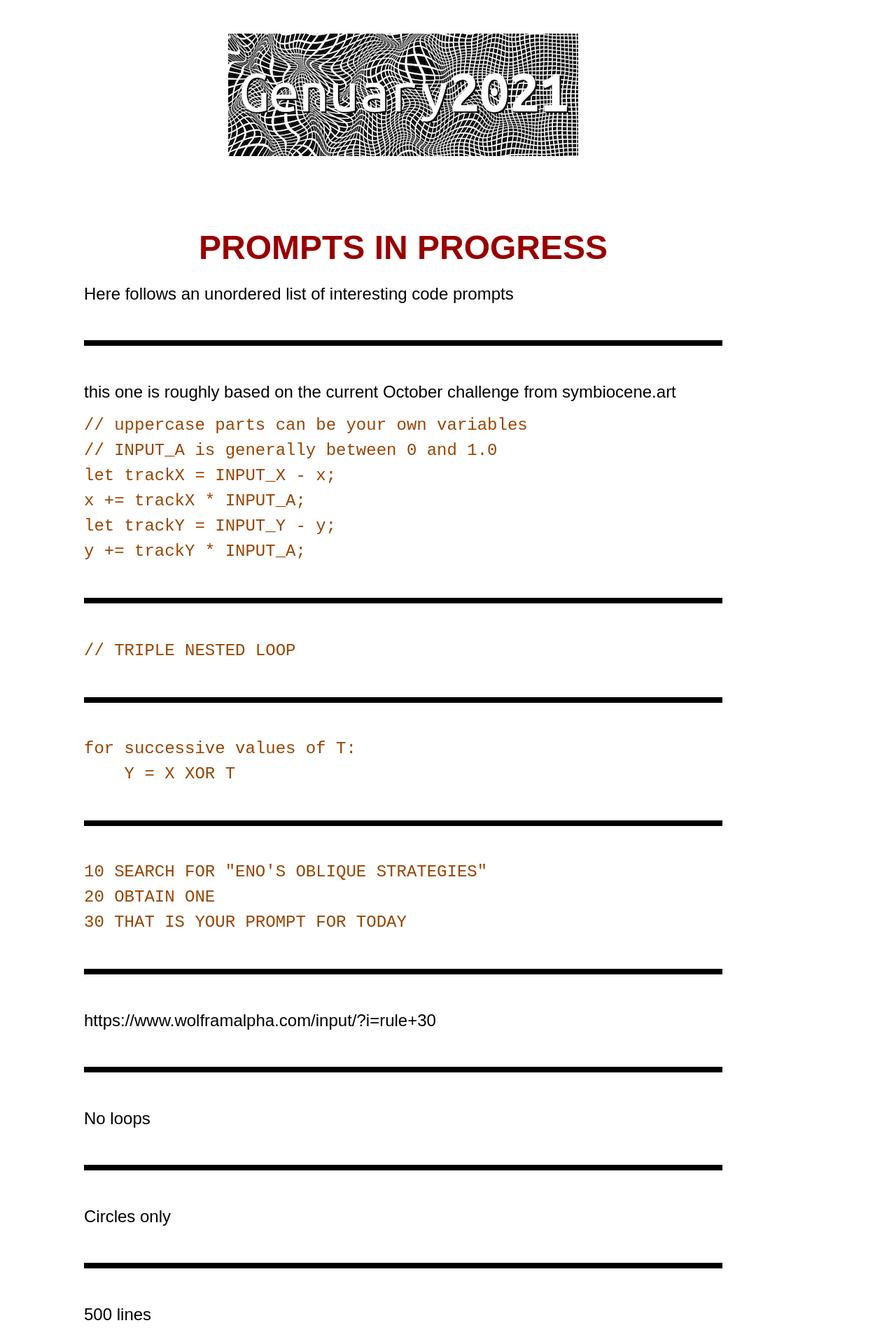
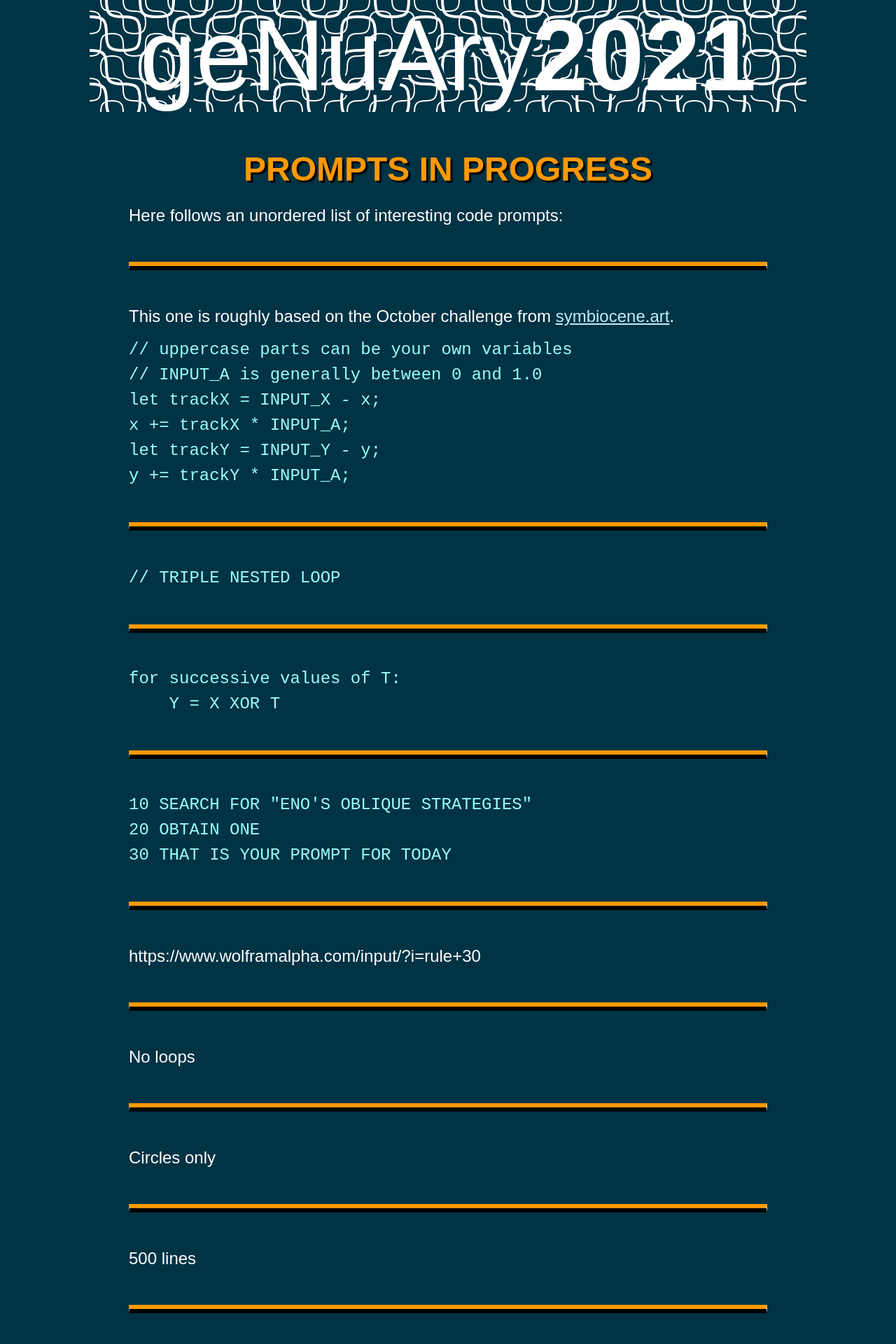
Before and after one commit to genuary2021/genuary2021.github.io, a Jekyll site: the page built from prompts.md, in a window 1280 px wide. Shown: the top 1920 px of the page at 70% size. Built offline with Jekyll 4.4.1, drawn with Linux system fonts in a browser that asks for light colours; our own code applies the rules of GitHub Pages for plain Markdown files; some of the changed text lies outside the part shown.

Commit message:
Now we have the most important part. A generative logo.

````diff
--- a/_layouts/default.html
+++ b/_layouts/default.html
@@ -10,7 +10,10 @@
   <body>
     <div class="wrapper">
       <header>
-        <h1 class="site-name"><a href="/genuary"><img src="logo500.png" alt="{{ site.name }}"/></a></h1>
+        <div id="logo"><script>
+          const truchet = (x,y,o,s) => `M${x},${y+s} c${s-1},0,${s},${o},${s},${s*o} m${s},${-s*o} c${1-s},0,${-s},${-o},${-s},${-s*o}`;
+          document.write(`<p><a href="{{ '/' | relative_url }}">${[...'genuary'].map(c=>Math.random()<.5?c:c.toUpperCase()).join('')}<b>2021</b></a></p><svg xmlns="http://www.w3.org/2000/svg" viewBox="0 0 256 40"><path d="${Array(160).fill().map((v,i) => truchet(8*(i&31),8*(i>>5),Math.random()<.5?-1:1,4)).join(' ')}" fill="none" stroke="#fff" stroke-width="0.5" /><path d="${Array(160).fill().map((v,i) => truchet(12*(i&31),12*(i>>5),Math.random()<.5?-1:1,6)).join(' ')}" fill="none" stroke="#fff" stroke-width="1" /></svg>`);
+          </script></div>
       </header>
 
       <section>
--- a/css/style.css
+++ b/css/style.css
@@ -4,37 +4,46 @@
 }
 
 body {
-    background: #fff;
+    background: #034;
 }
 
 .wrapper {
   font-size: 24px;
   line-height: 1.5;
   font-family: Arial, sans-serif;
-  color:#000;
-  max-width:90%;
+  color:#fff;
 }
 
 header, section, footer {
   display:block;
 }
 
-strong { color: #600; font-weight: bold; }
-em { color: #600; font-style: italic; }
-code { color: #940; font-family: monospace; }
+header #logo {
+  position: relative;
+  width: 80vw;
+  margin: 0 auto;
+  padding: 0;
+}
+header #logo svg {
+  width: 80vw;
+}
+header #logo p {
+  position: absolute;
+  width: 80vw;
+  font-size: 6em;
+  line-height: 12.5vw;
+  color: #fff;
+  text-shadow: .05em .05em 0 #034;
+  text-align: center;
+}
+header #logo a { text-decoration: none; color: inherit; }
 
-a {
-  color: #009;
-  /*text-decoration:none;*/
-}
-h1 a { color: inherit; text-decoration: none; }
+section strong { color: #9ff; font-weight: bold; }
+section em { color: #9ff; font-style: italic; }
+section code { color: #9ff; font-family: monospace; }
+section a { color: #bef; }
 
-header h1 {
-  text-align: center;
-  font-size:3em;
-  margin: 0.67em 0;
-  color: #555;
-}
+section h1 a { color: inherit; text-decoration: none; }
 
 section {
   box-sizing: border-box;
@@ -43,36 +52,42 @@ section {
   padding:1em;
 }
 
-p {
+section p {
   margin: 0.5em 0;
 }
 
-hr {
+section hr {
   margin: 2em 0;
-  border: 4px solid #000;
+  border-top: .25em solid #f90;
+  border-bottom: .25em solid #000;
 }
 
-h1, h2, h3, h4, h5, h6 {
+section h1, section h2, section h3, section h4, section h5, section h6 {
   margin: 1.6em 0;
   font-size: 1.25em;
   line-height: 1;
   font-weight: bold;
-  color: #900;
+  color: #f90;
+  text-shadow: .0625em .0625em 0 #000;
 }
 
-h1 {
+section h1 {
     font-size: 2em;
     text-align: center;
     margin: 0.5em 0;
 }
 
-h2 {
+section h2 {
     font-size: 1.5em;
     margin: 1.33em 0;
 }
 
-ul {
+section ul {
     list-style: disc outside;
     margin: 0.5em 0.5em;
     padding: 0px 0.25em;
 }
+
+footer {
+  font-size: 0.5em;
+}
--- a/prompts.md
+++ b/prompts.md
@@ -1,10 +1,10 @@
 # PROMPTS IN PROGRESS
 
-Here follows an unordered list of interesting code prompts
+Here follows an unordered list of interesting code prompts:
 
 ---
 
-this one is roughly based on the current October challenge from symbiocene.art
+This one is roughly based on the October challenge from [symbiocene.art](symbiocene.art).
 
 ```
 // uppercase parts can be your own variables
````
Also changed, not shown: other parts of _layouts/default.html (+2 -0 lines).
